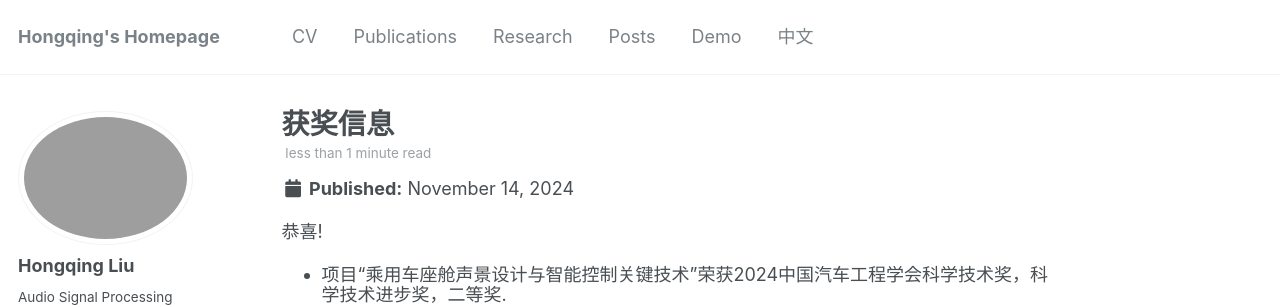
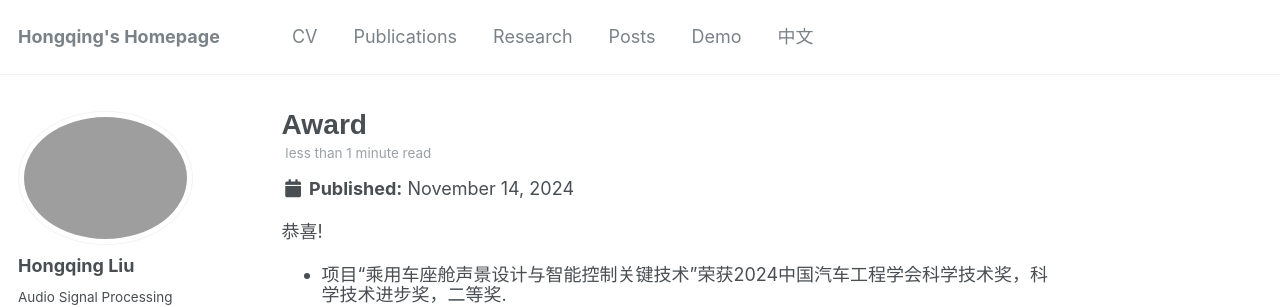
Before and after one commit to hong-qing-liu/english-hong-qing-liu.github.io, a Jekyll site: the page built from _posts/2024-11-14-blog-post-16.md, in a window 1280 px wide and 900 px high. Shown: the top 307 px of the window. Built offline with Jekyll 4.4.1, drawn with Linux system fonts in a browser that asks for light colours.

Commit message:
Update 2024-11-14-blog-post-16.md

```diff
--- a/_posts/2024-11-14-blog-post-16.md
+++ b/_posts/2024-11-14-blog-post-16.md
@@ -1,5 +1,5 @@
 ---
-title: '获奖信息'
+title: 'Award'
 date: 2024-11-14
 permalink: /posts/2024/11/blog-post-16/
 ---
```
